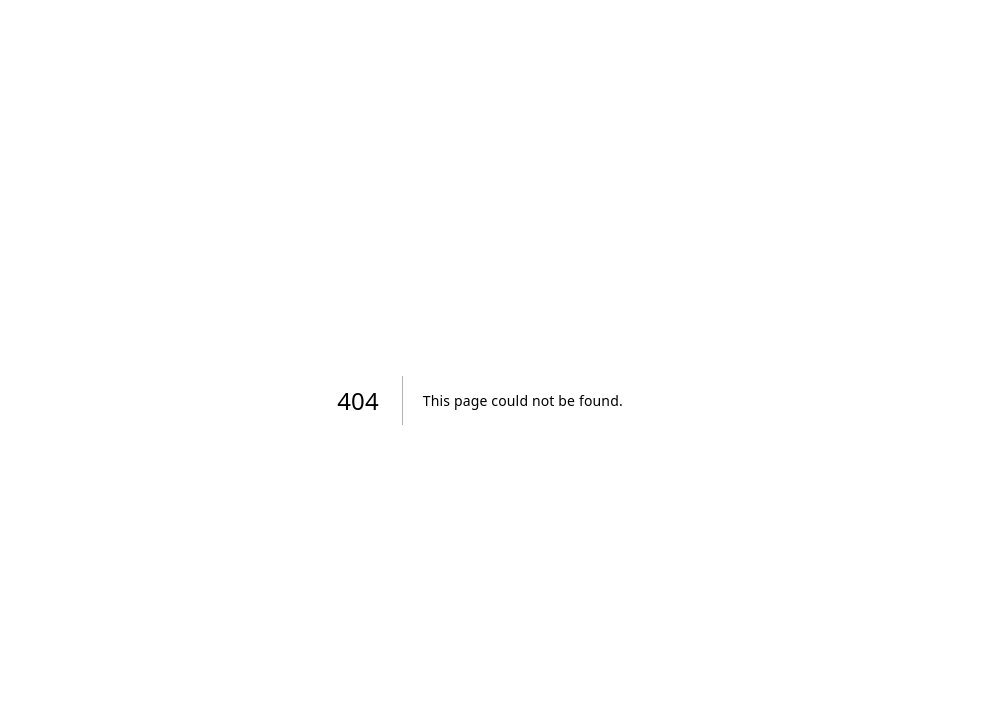
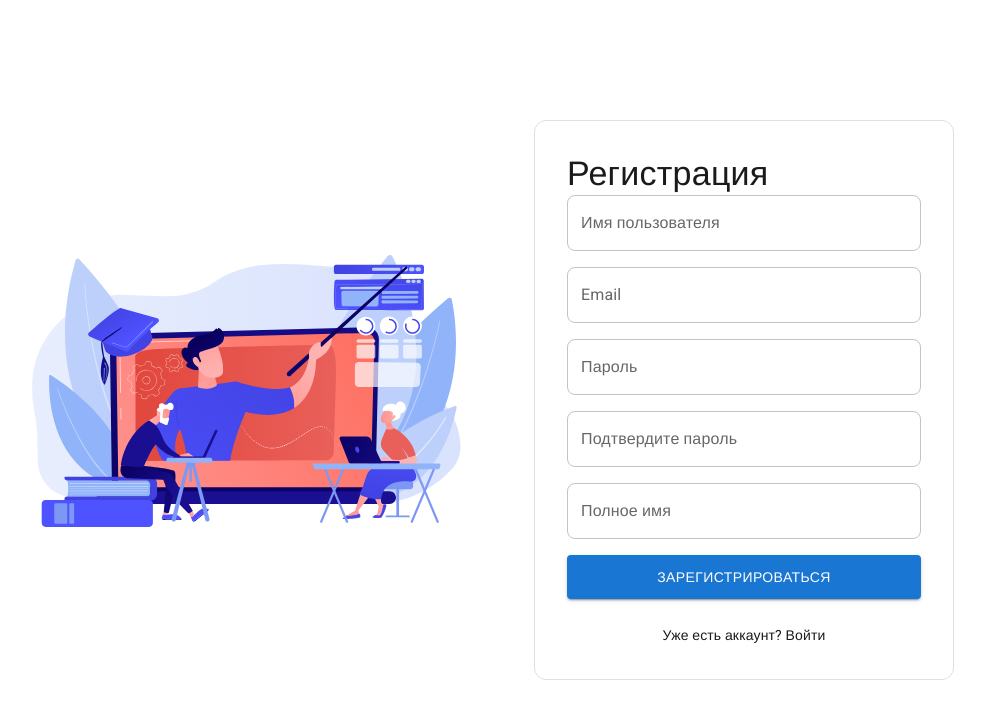
Before and after one commit to g1g942j/ChartHedgehog, a Next.js app in the folder chart_hedgehog/: page /register in a window 1280 px wide. Before the commit this address had no page. Shown: the top 718 px of the page, without its empty margins (160-1145 px from the left). Built offline with nearby package versions, Linux system fonts and the light colour scheme; a web font is replaced by a local one.

Commit message:
feat(register): add registration page

```diff
--- /dev/null
+++ b/chart_hedgehog/src/app/register/page.tsx
@@ -0,0 +1,5 @@
+import { RegisterForm } from '@/features/auth/register';
+
+export default function RegisterPage() {
+    return <RegisterForm />;
+}
--- /dev/null
+++ b/chart_hedgehog/src/features/auth/register/api/register.ts
@@ -0,0 +1,24 @@
+import type { RegisterFormValues } from '../model/registerSchema';
+
+export type RegisterResponse = {
+    message: string;
+    username: string;
+    email: string;
+};
+
+export async function registerUser(
+    data: RegisterFormValues,
+): Promise<RegisterResponse> {
+    const username = data.username.trim();
+    const email = data.email.trim();
+
+    if (!username || !email || !data.password) {
+        throw new Error('Заполните обязательные поля');
+    }
+
+    return {
+        message: 'Регистрация завершена (локальный режим, без бэкенда)',
+        username,
+        email,
+    };
+}
--- /dev/null
+++ b/chart_hedgehog/src/features/auth/register/index.ts
@@ -0,0 +1,3 @@
+export type { RegisterFormValues } from './model/registerSchema';
+export { useRegisterForm } from './model/useRegisterForm';
+export { RegisterForm } from './ui/RegisterForm';
--- /dev/null
+++ b/chart_hedgehog/src/features/auth/register/model/registerSchema.ts
@@ -0,0 +1,22 @@
+import { z } from 'zod';
+
+export const registerSchema = z
+    .object({
+        username: z
+            .string()
+            .min(3, 'Имя пользователя: минимум 3 символа')
+            .max(50, 'Имя пользователя: максимум 50 символов'),
+        email: z.email('Некорректный email'),
+        password: z
+            .string()
+            .min(6, 'Пароль: минимум 6 символов')
+            .max(100, 'Пароль: максимум 100 символов'),
+        confirmPassword: z.string().min(1, 'Подтвердите пароль'),
+        fullName: z.string().optional(),
+    })
+    .refine((data) => data.password === data.confirmPassword, {
+        message: 'Пароли не совпадают',
+        path: ['confirmPassword'],
+    });
+
+export type RegisterFormValues = z.infer<typeof registerSchema>;
--- /dev/null
+++ b/chart_hedgehog/src/features/auth/register/model/useRegisterForm.ts
@@ -0,0 +1,60 @@
+'use client';
+
+import { useState } from 'react';
+import { useRouter } from 'next/navigation';
+
+import { zodResolver } from '@hookform/resolvers/zod';
+import { type SubmitHandler, useForm } from 'react-hook-form';
+
+import { registerUser } from '../api/register';
+import {
+    type RegisterFormValues,
+    registerSchema,
+} from './registerSchema';
+
+export function useRegisterForm() {
+    const router = useRouter();
+    const [isPending, setIsPending] = useState(false);
+    const [submitError, setSubmitError] = useState<string | null>(null);
+    const [successMessage, setSuccessMessage] = useState<string | null>(null);
+
+    const methods = useForm<RegisterFormValues>({
+        resolver: zodResolver(registerSchema),
+        defaultValues: {
+            username: '',
+            email: '',
+            password: '',
+            confirmPassword: '',
+            fullName: '',
+        },
+    });
+
+    const onSubmit: SubmitHandler<RegisterFormValues> = async (data) => {
+        setIsPending(true);
+        setSubmitError(null);
+        setSuccessMessage(null);
+
+        try {
+            const response = await registerUser(data);
+            setSuccessMessage(`${response.message} Перенаправление на вход...`);
+            methods.reset();
+            setTimeout(() => router.push('/'), 1500);
+        } catch (error) {
+            const message =
+                error instanceof Error
+                    ? error.message
+                    : 'Не удалось зарегистрироваться';
+            setSubmitError(message);
+        } finally {
+            setIsPending(false);
+        }
+    };
+
+    return {
+        methods,
+        isPending,
+        onSubmit,
+        submitError,
+        successMessage,
+    };
+}
--- /dev/null
+++ b/chart_hedgehog/src/features/auth/register/ui/RegisterForm.tsx
@@ -0,0 +1,79 @@
+'use client';
+
+import { AuthFormAlerts } from '@/features/auth/ui/AuthFormAlerts';
+import { AuthFormLinks } from '@/features/auth/ui/AuthFormLinks';
+import { AuthPageLayout } from '@/features/auth/ui/AuthPageLayout';
+import { Form, FormTextField } from '@/shared/form';
+import { Button } from '@/shared/ui/Button';
+
+import formStyles from '../../ui/authForm.module.scss';
+
+import { useRegisterForm } from '../model/useRegisterForm';
+
+export function RegisterForm() {
+    const { methods, isPending, onSubmit, submitError, successMessage } =
+        useRegisterForm();
+
+    return (
+        <AuthPageLayout
+            title="Регистрация"
+            footer={
+                <AuthFormLinks
+                    links={[
+                        {
+                            href: '/',
+                            label: 'Уже есть аккаунт? Войти',
+                        },
+                    ]}
+                />
+            }
+        >
+            <AuthFormAlerts
+                submitError={submitError}
+                successMessage={successMessage}
+            />
+            <Form
+                methods={methods}
+                onSubmit={onSubmit}
+                className={formStyles.Form}
+            >
+                <FormTextField
+                    name="username"
+                    label="Имя пользователя"
+                    autoComplete="username"
+                />
+                <FormTextField
+                    name="email"
+                    label="Email"
+                    type="email"
+                    autoComplete="email"
+                />
+                <FormTextField
+                    name="password"
+                    label="Пароль"
+                    type="password"
+                    autoComplete="new-password"
+                />
+                <FormTextField
+                    name="confirmPassword"
+                    label="Подтвердите пароль"
+                    type="password"
+                    autoComplete="new-password"
+                />
+                <FormTextField
+                    name="fullName"
+                    label="Полное имя"
+                    autoComplete="name"
+                />
+                <Button
+                    type="submit"
+                    variant="contained"
+                    loading={isPending}
+                    fullWidth
+                >
+                    Зарегистрироваться
+                </Button>
+            </Form>
+        </AuthPageLayout>
+    );
+}
```
